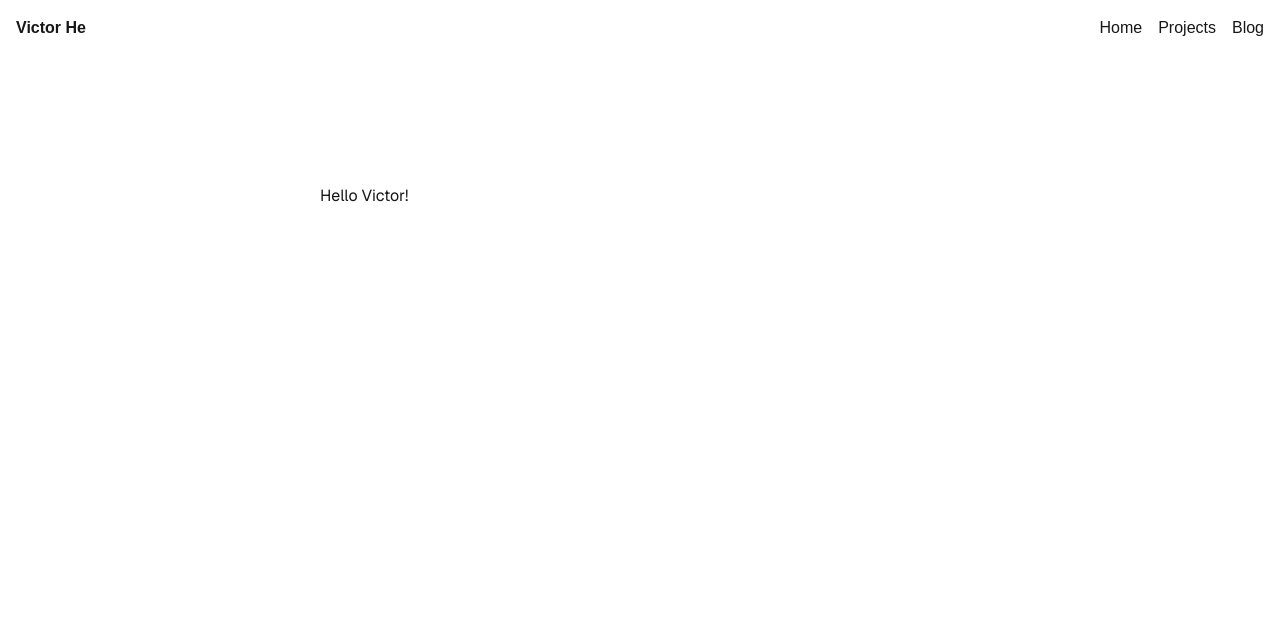
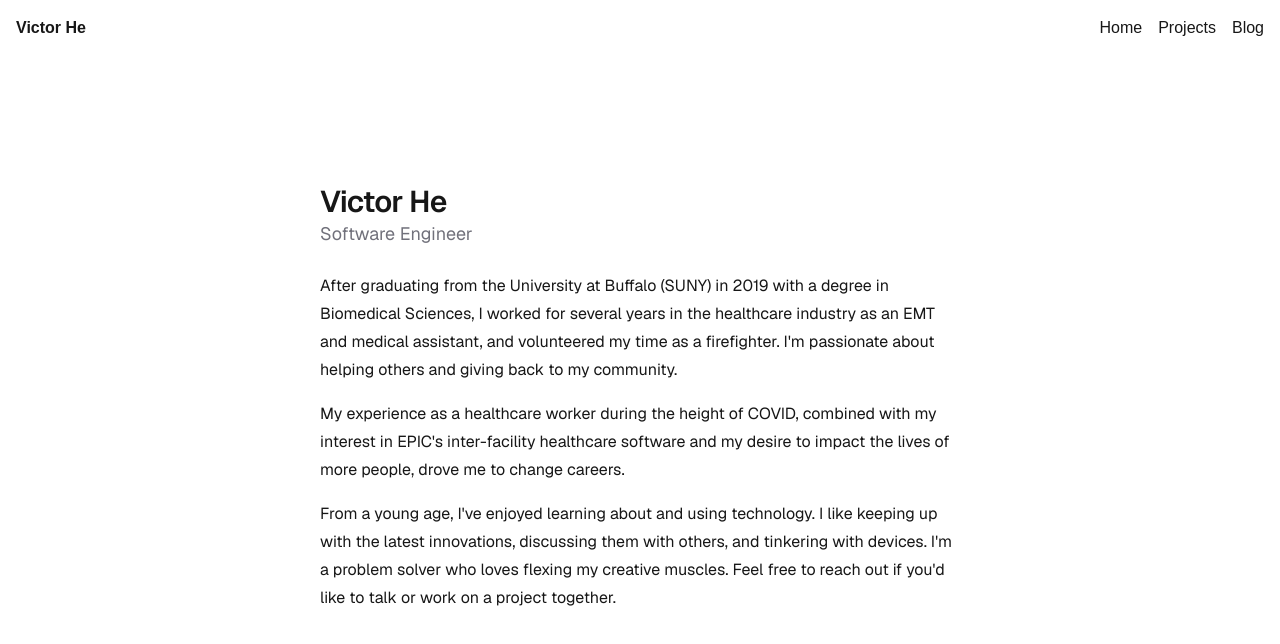
Before and after one commit to VictorHeDev/portfolio, a Next.js app: page / in a window 1280 px wide. Shown: the top 644 px of the page. Built offline with nearby package versions, Linux system fonts and the light colour scheme.

Commit message:
Add legacy bio

```diff
--- a/app/page.tsx
+++ b/app/page.tsx
@@ -1,8 +1,33 @@
 export default function Home() {
     return (
-        <div className="flex flex-col flex-1 items-center justify-center font-sans ">
-            <main className="flex flex-1 w-full max-w-3xl flex-col items-center justify-between py-32 px-16 sm:items-start">
-                <h1>Hello Victor!</h1>
+        <div className="flex flex-col flex-1 items-center justify-center font-sans">
+            <main className="flex flex-1 w-full max-w-3xl flex-col gap-6 py-32 px-16">
+                <div>
+                    <h1 className="text-3xl font-semibold tracking-tight">Victor He</h1>
+                    <p className="text-lg text-zinc-500 dark:text-tokyonight-storm-comment">
+                        Software Engineer
+                    </p>
+                </div>
+                <div className="flex flex-col gap-4 text-base leading-7">
+                    <p>
+                        After graduating from the University at Buffalo (SUNY) in 2019 with a degree
+                        in Biomedical Sciences, I worked for several years in the healthcare industry
+                        as an EMT and medical assistant, and volunteered my time as a firefighter.
+                        I&apos;m passionate about helping others and giving back to my community.
+                    </p>
+                    <p>
+                        My experience as a healthcare worker during the height of COVID, combined
+                        with my interest in EPIC&apos;s inter-facility healthcare software and my
+                        desire to impact the lives of more people, drove me to change careers.
+                    </p>
+                    <p>
+                        From a young age, I&apos;ve enjoyed learning about and using technology. I
+                        like keeping up with the latest innovations, discussing them with others, and
+                        tinkering with devices. I&apos;m a problem solver who loves flexing my
+                        creative muscles. Feel free to reach out if you&apos;d like to talk or work on
+                        a project together.
+                    </p>
+                </div>
             </main>
         </div>
     );
```
